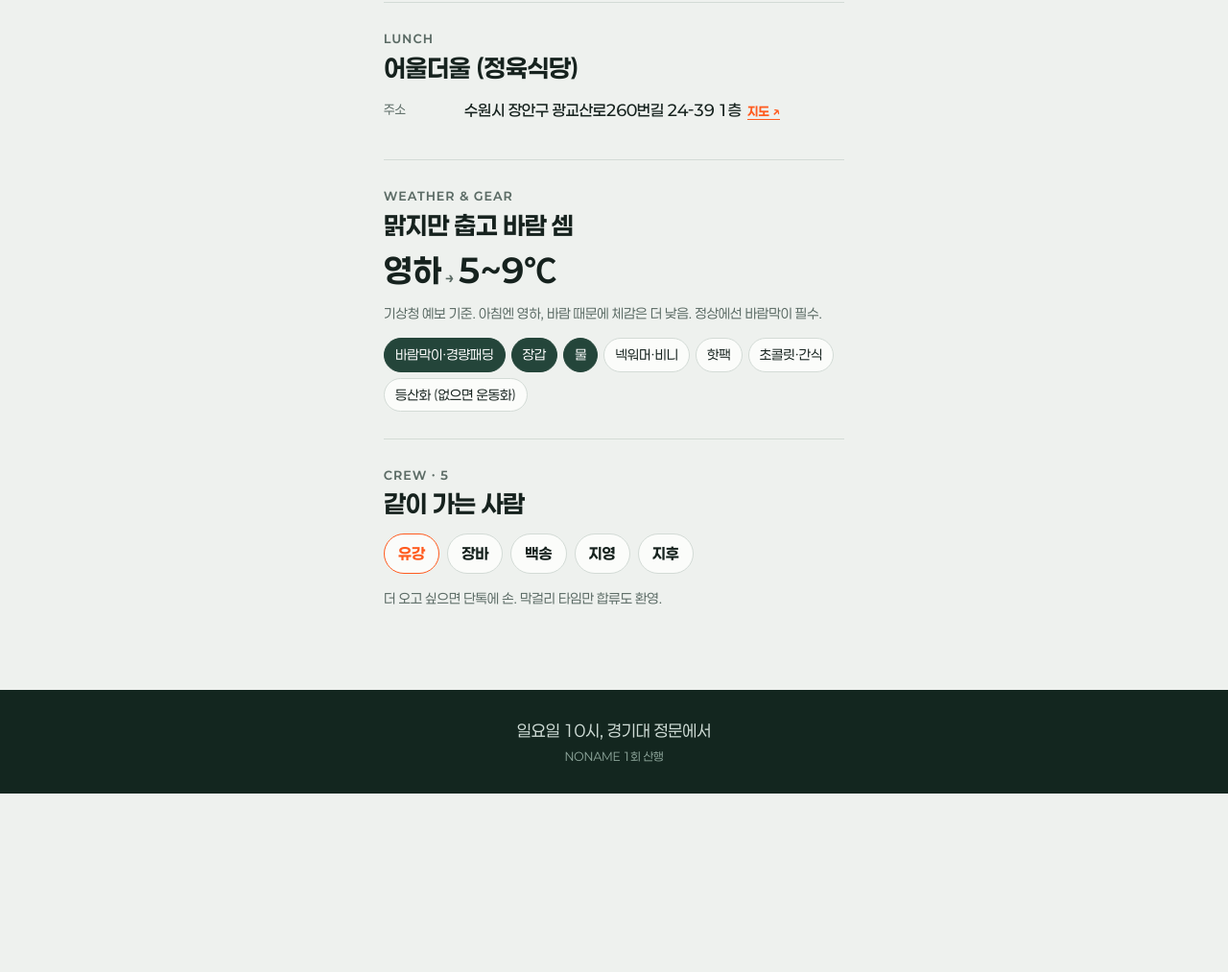
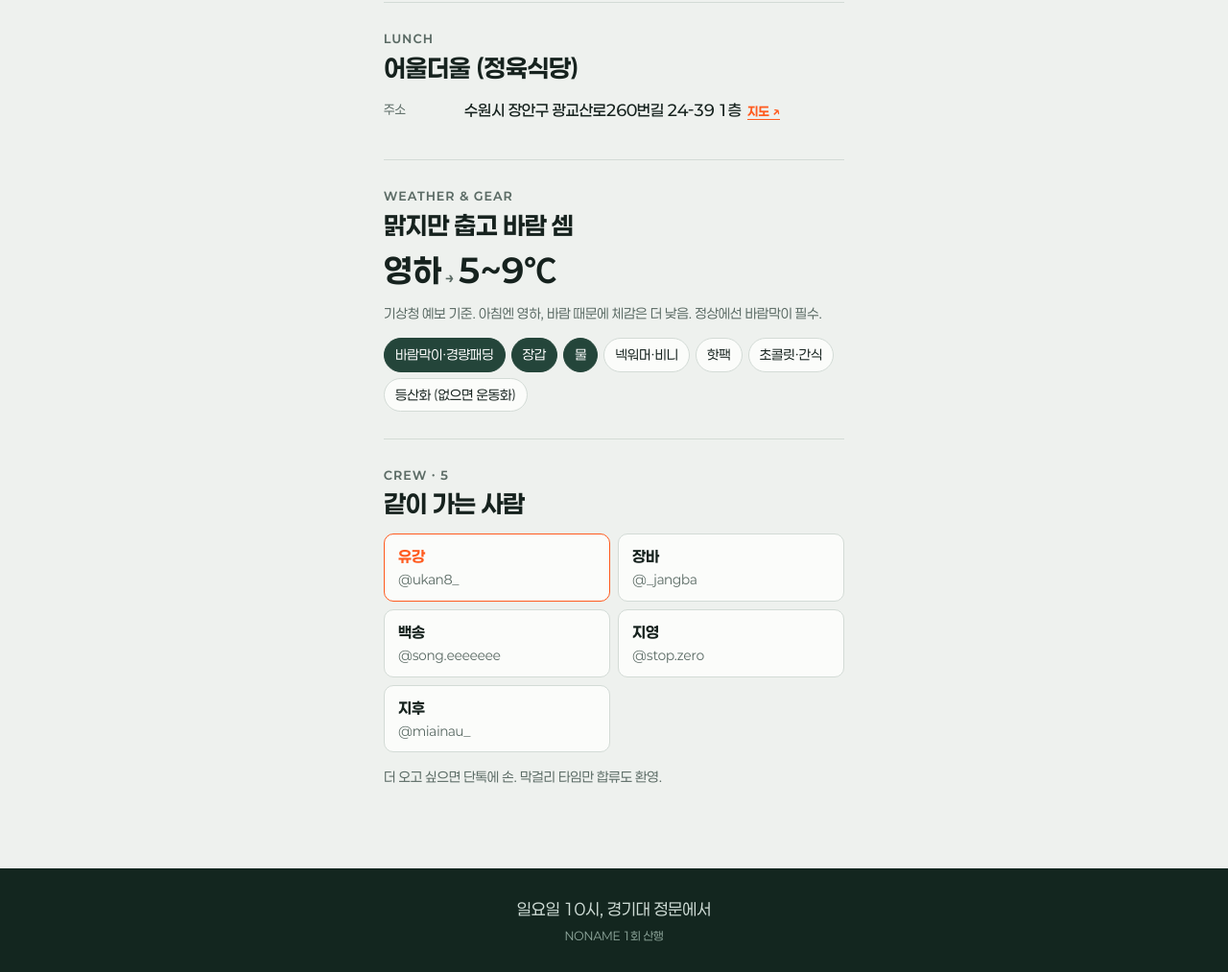
Before and after one commit to UKAN8/ukan8.github.io, a plain HTML site: page noname/index.html in a window 1280 px wide. Shown: the part 2458-3471 px from the top of the page at 96% size. Before the commit the page ends 3285 px from the top, so only its background shows below. Drawn offline with Linux system fonts and the light colour scheme.

Commit message:
NONAME 초대장: 멤버 인스타 링크
Co-Authored-By: Claude Opus 5.5 <noreply@anthropic.com>
Claude-Session: https://claude.ai/code/session_013doMR4vZ2qM2LatZiUkHfH

```diff
--- a/noname/index.html
+++ b/noname/index.html
@@ -136,9 +136,14 @@ h2{font-family:var(--display);font-weight:700;font-size:26px;line-height:1.25;le
 .pack li.must{border-color:var(--forest-2);background:var(--forest-2);color:#fff}
 
 /* 멤버 */
-.crew{display:flex;flex-wrap:wrap;gap:8px}
-.crew span{font-weight:700;padding:7px 14px;border-radius:999px;background:var(--paper);border:1px solid var(--rule)}
-.crew span.host{border-color:var(--ribbon);color:var(--ribbon)}
+.crew{display:grid;grid-template-columns:repeat(2,1fr);gap:8px}
+.mate{display:flex;flex-direction:column;gap:1px;text-decoration:none;padding:10px 14px;border-radius:10px;background:var(--paper);border:1px solid var(--rule);transition:border-color .15s}
+.mate:hover{border-color:var(--forest-2)}
+.mate b{font-weight:700;font-size:16px}
+.mate span{font-size:13px;color:var(--ink-soft);overflow-wrap:anywhere}
+.mate.host{border-color:var(--ribbon)}
+.mate.host b{color:var(--ribbon)}
+@media (max-width:340px){.crew{grid-template-columns:1fr}}
 
 footer{background:var(--forest);color:#cfdcd6;text-align:center;padding:28px 20px;font-family:var(--display);font-size:17px}
 footer small{display:block;font-family:var(--body);font-size:12px;color:#8fa79c;margin-top:4px}
@@ -285,7 +290,11 @@ footer small{display:block;font-family:var(--body);font-size:12px;color:#8fa79c;
   <section aria-labelledby="crew-h">
     <div class="head"><p class="label">Crew · 5</p><h2 id="crew-h">같이 가는 사람</h2></div>
     <div class="crew">
-      <span class="host">유강</span><span>장바</span><span>백송</span><span>지영</span><span>지후</span>
+      <a class="mate host" href="https://www.instagram.com/ukan8_/"><b>유강</b><span>@ukan8_</span></a>
+      <a class="mate" href="https://www.instagram.com/_jangba/"><b>장바</b><span>@_jangba</span></a>
+      <a class="mate" href="https://www.instagram.com/song.eeeeeee/"><b>백송</b><span>@song.eeeeeee</span></a>
+      <a class="mate" href="https://www.instagram.com/stop.zero/"><b>지영</b><span>@stop.zero</span></a>
+      <a class="mate" href="https://www.instagram.com/miainau_/"><b>지후</b><span>@miainau_</span></a>
     </div>
     <p class="muted">더 오고 싶으면 단톡에 손. 막걸리 타임만 합류도 환영.</p>
   </section>
```
